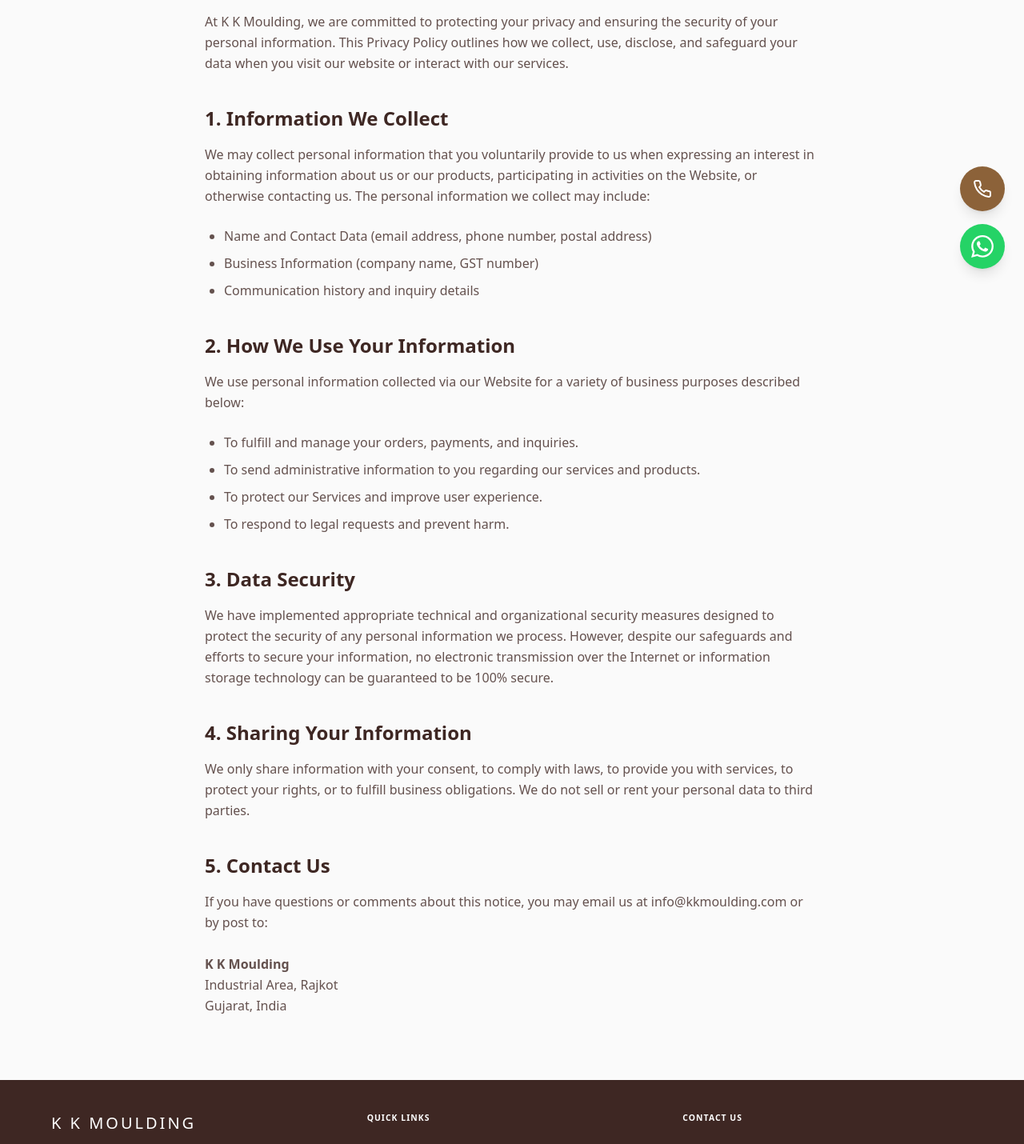
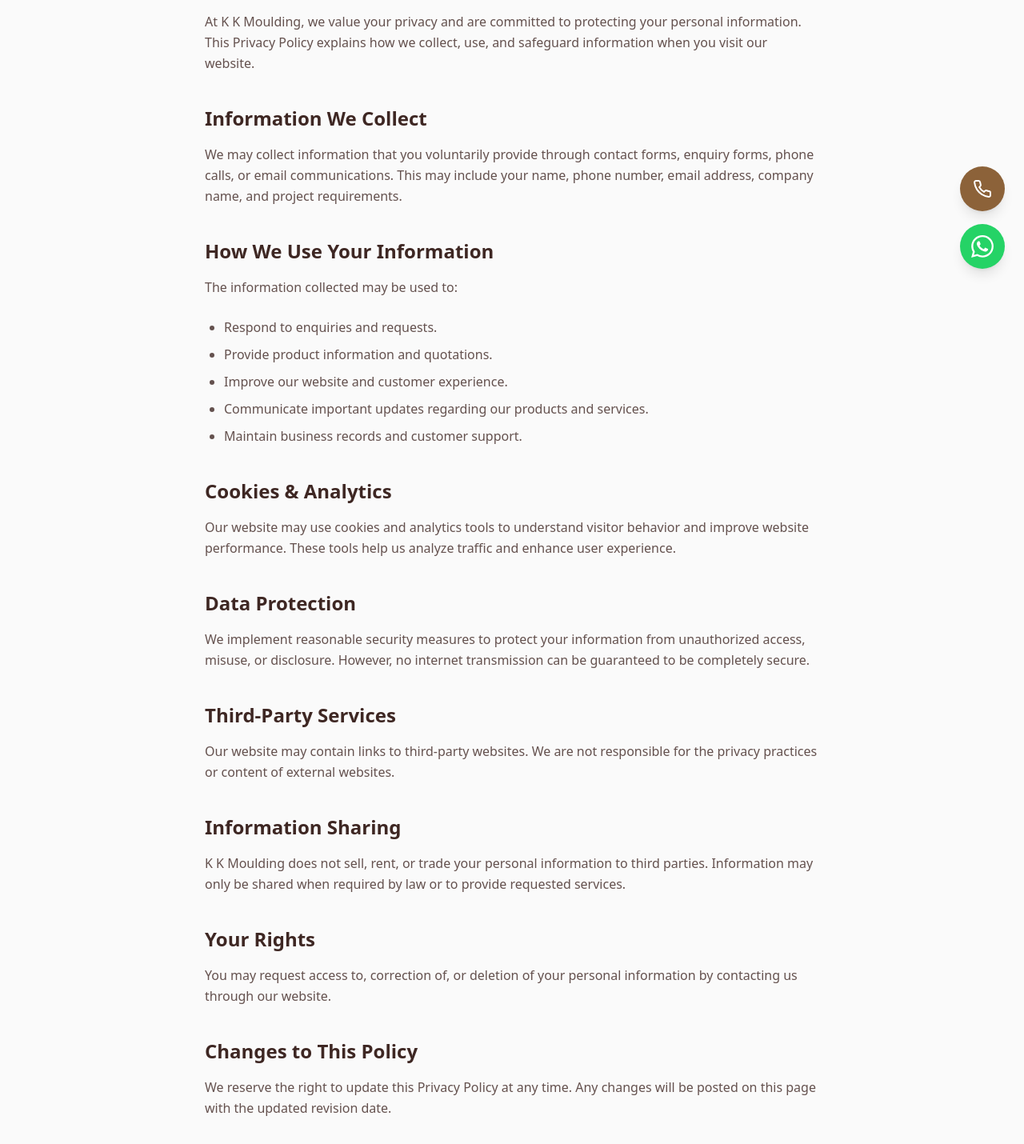
Before and after one commit to karanak1513-debug/KK, a Next.js app in the folder kk-moulding/: page /privacy-policy in a window 1280 px wide. Shown: the part 440-1870 px from the top of the page at 80% size. Built offline with nearby package versions, Linux system fonts and the light colour scheme; no server answers; a web font is replaced by a local one.

Commit message:
Update Privacy Policy page content

```diff
--- a/kk-moulding/app/(site)/privacy-policy/page.tsx
+++ b/kk-moulding/app/(site)/privacy-policy/page.tsx
@@ -9,52 +9,65 @@
   return (
     <div className="bg-[#FAFAFA] min-h-screen pt-32 pb-20 text-[#3E2723]">
       <div className="container-editorial max-w-4xl">
-        <h1 className="font-serif text-4xl lg:text-5xl font-semibold mb-8">Privacy Policy</h1>
+        <h1 className="font-serif text-3xl md:text-4xl lg:text-5xl font-semibold mb-8">Privacy Policy</h1>
         <p className="font-sans text-sm text-[#8C6239] mb-12 uppercase tracking-widest">Last updated: {new Date().toLocaleDateString('en-US', { month: 'long', year: 'numeric' })}</p>
 
         <div className="prose prose-brown max-w-none font-sans text-[#3E2723]/80 leading-relaxed space-y-6">
           <p>
-            At K K Moulding, we are committed to protecting your privacy and ensuring the security of your personal information. This Privacy Policy outlines how we collect, use, disclose, and safeguard your data when you visit our website or interact with our services.
+            At K K Moulding, we value your privacy and are committed to protecting your personal information. This Privacy Policy explains how we collect, use, and safeguard information when you visit our website.
           </p>
 
-          <h2 className="font-serif text-2xl font-semibold text-[#3E2723] mt-10 mb-4">1. Information We Collect</h2>
+          <h2 className="font-serif text-2xl font-semibold text-[#3E2723] mt-10 mb-4">Information We Collect</h2>
           <p>
-            We may collect personal information that you voluntarily provide to us when expressing an interest in obtaining information about us or our products, participating in activities on the Website, or otherwise contacting us. The personal information we collect may include:
+            We may collect information that you voluntarily provide through contact forms, enquiry forms, phone calls, or email communications. This may include your name, phone number, email address, company name, and project requirements.
           </p>
+
+          <h2 className="font-serif text-2xl font-semibold text-[#3E2723] mt-10 mb-4">How We Use Your Information</h2>
+          <p>The information collected may be used to:</p>
           <ul className="list-disc pl-6 space-y-2">
-            <li>Name and Contact Data (email address, phone number, postal address)</li>
-            <li>Business Information (company name, GST number)</li>
-            <li>Communication history and inquiry details</li>
+            <li>Respond to enquiries and requests.</li>
+            <li>Provide product information and quotations.</li>
+            <li>Improve our website and customer experience.</li>
+            <li>Communicate important updates regarding our products and services.</li>
+            <li>Maintain business records and customer support.</li>
           </ul>
 
-          <h2 className="font-serif text-2xl font-semibold text-[#3E2723] mt-10 mb-4">2. How We Use Your Information</h2>
+          <h2 className="font-serif text-2xl font-semibold text-[#3E2723] mt-10 mb-4">Cookies & Analytics</h2>
           <p>
-            We use personal information collected via our Website for a variety of business purposes described below:
-          </p>
-          <ul className="list-disc pl-6 space-y-2">
-            <li>To fulfill and manage your orders, payments, and inquiries.</li>
-            <li>To send administrative information to you regarding our services and products.</li>
-            <li>To protect our Services and improve user experience.</li>
-            <li>To respond to legal requests and prevent harm.</li>
-          </ul>
-
-          <h2 className="font-serif text-2xl font-semibold text-[#3E2723] mt-10 mb-4">3. Data Security</h2>
-          <p>
-            We have implemented appropriate technical and organizational security measures designed to protect the security of any personal information we process. However, despite our safeguards and efforts to secure your information, no electronic transmission over the Internet or information storage technology can be guaranteed to be 100% secure.
+            Our website may use cookies and analytics tools to understand visitor behavior and improve website performance. These tools help us analyze traffic and enhance user experience.
           </p>
 
-          <h2 className="font-serif text-2xl font-semibold text-[#3E2723] mt-10 mb-4">4. Sharing Your Information</h2>
+          <h2 className="font-serif text-2xl font-semibold text-[#3E2723] mt-10 mb-4">Data Protection</h2>
           <p>
-            We only share information with your consent, to comply with laws, to provide you with services, to protect your rights, or to fulfill business obligations. We do not sell or rent your personal data to third parties.
+            We implement reasonable security measures to protect your information from unauthorized access, misuse, or disclosure. However, no internet transmission can be guaranteed to be completely secure.
           </p>
 
-          <h2 className="font-serif text-2xl font-semibold text-[#3E2723] mt-10 mb-4">5. Contact Us</h2>
+          <h2 className="font-serif text-2xl font-semibold text-[#3E2723] mt-10 mb-4">Third-Party Services</h2>
           <p>
-            If you have questions or comments about this notice, you may email us at info@kkmoulding.com or by post to:
-            <br /><br />
-            <strong>K K Moulding</strong><br />
-            Industrial Area, Rajkot<br />
-            Gujarat, India
+            Our website may contain links to third-party websites. We are not responsible for the privacy practices or content of external websites.
+          </p>
+
+          <h2 className="font-serif text-2xl font-semibold text-[#3E2723] mt-10 mb-4">Information Sharing</h2>
+          <p>
+            K K Moulding does not sell, rent, or trade your personal information to third parties. Information may only be shared when required by law or to provide requested services.
+          </p>
+
+          <h2 className="font-serif text-2xl font-semibold text-[#3E2723] mt-10 mb-4">Your Rights</h2>
+          <p>
+            You may request access to, correction of, or deletion of your personal information by contacting us through our website.
+          </p>
+
+          <h2 className="font-serif text-2xl font-semibold text-[#3E2723] mt-10 mb-4">Changes to This Policy</h2>
+          <p>
+            We reserve the right to update this Privacy Policy at any time. Any changes will be posted on this page with the updated revision date.
+          </p>
+
+          <h2 className="font-serif text-2xl font-semibold text-[#3E2723] mt-10 mb-4">Contact Us</h2>
+          <p>
+            If you have any questions regarding this Privacy Policy, please contact us through our website.
+          </p>
+          <p>
+            Website: <a href="http://kkmoulding.com" target="_blank" rel="noopener noreferrer" className="underline hover:text-[#8C6239]">kkmoulding.com</a>
           </p>
         </div>
       </div>
```
